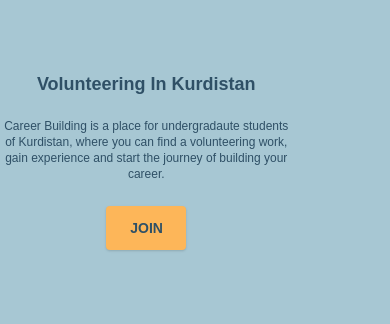
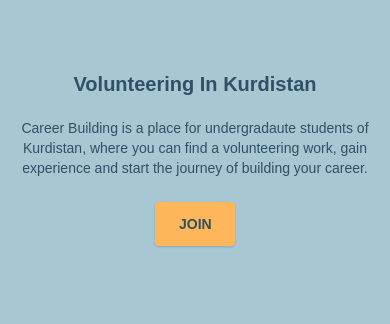
Before and after one commit to yaraalkassar/CareerBuilding, a React (Create React App) app in the folder careerbuilding/: page / in a window 390 px wide. Shown: the part 203-527 px from the top of the page. Built offline with nearby package versions, Linux system fonts and the light colour scheme; no server answers.

Commit message:
made pages responsive

```diff
--- a/careerbuilding/src/Components/Home/Connect.js
+++ b/careerbuilding/src/Components/Home/Connect.js
@@ -5,12 +5,12 @@ import { Link } from "react-router-dom";
 export default function Connect() {
   return (
     <div className="flex justify-around lg:mx-auto items-center lg:pt-12 py-20 bg-paleBlue">
-      <div className="flex xl:flex-row flex-col xl:justify-between justify-between lg:ml-4">
-        <div className="xl:mt-0 leading-relaxed  md:mx-0 w-3/4 flex flex-col items-center">
-          <h1 className="text-darkerBlue font-bold xl:text-4xl text-lg xl:w-2/3">
+      <div className="flex xl:flex-row flex-col xl:justify-between justify-center items-center lg:ml-4">
+        <div className="xl:mt-0 leading-relaxed  md:mx-0 lg:w-3/4 flex flex-col items-center">
+          <h1 className="text-darkerBlue font-bold xl:text-4xl text-xl xl:w-2/3">
             {"Volunteering In Kurdistan"}
           </h1>
-          <h6 className="text-darkerBlue xl:mt-8 mt-5  xl:text-base text-xs xl:w-1/2">
+          <h6 className="text-darkerBlue xl:mt-8 mt-5 xl:text-base text-sm xl:w-1/2">
             {
               "Career Building is a place for undergradaute students of Kurdistan, where you can find a volunteering work, gain experience and start the journey of building your career."
             }
@@ -26,9 +26,6 @@ export default function Connect() {
               </button>
             </Link>
           </div>
-
-
-
         </div>
       </div>
       <img
--- a/careerbuilding/src/Components/Home/Quotes.js
+++ b/careerbuilding/src/Components/Home/Quotes.js
@@ -51,7 +51,7 @@ const Quotes = () => {
                 {"Today's Quotes"}
               </h1>
             </div>
-            <div className="flex justify-center items-strech mx-auto">
+            <div className="flex flex-col lg:flex-row justify-center items-strech mx-auto">
               {quotes.slice(num, num + 3).map((quote, index) => {
                 return (
                   <div className="p-4 md:w-1/4" key={index}>
@@ -61,7 +61,7 @@ const Quotes = () => {
                           {quote.author === null ? "Unknown" : quote.author}
                         </h2>
                       </div>
-                      <div className="flex-grow">
+                      <div className="">
                         <p className="leading-relaxed text-base">
                           {quote.text === null ? "Unknown" : quote.text}
                         </p>
--- a/careerbuilding/src/Components/Home/WhyUs.js
+++ b/careerbuilding/src/Components/Home/WhyUs.js
@@ -2,7 +2,7 @@ const WhyUs = () => {
   return (
     <div className="bg-darkBlue font-bold text-2xl text-white pt-8">
       <h1> WHY CAREER BUILDING?</h1>
-      <div className="w-full flex flex-col flex-wrap md:flex-row md:justify-around mx-auto h-full py-12 items-stretch">
+      <div className="w-full flex flex-col md:flex-row md:justify-around mx-auto h-full py-12 items-center lg:items-stretch justify-between space-y-4 lg:space-y-0">
         <div className="w-2/3 lg:1/3 xl:w-1/5 rounded-lg bg-paleYellow shadow-xl">
           <div className="px-4 py-16 rounded ">
             <p className="text-darkerBlue text-3xl mb-8">Easy Apply</p>
--- a/careerbuilding/src/Components/Navbar/Navbar.js
+++ b/careerbuilding/src/Components/Navbar/Navbar.js
@@ -7,7 +7,7 @@ export default function Navbar() {
 
   return (
     <>
-      <nav className="relative flex flex-wrap items-center justify-between px-4 lg:py-6 py-4 navbar-expand-lg">
+      <nav className="relative flex flex-wrap items-center justify-between px-4 lg:py-6 py-4 navbar-expand-lg  overflow-hidden">
         <div className="w-1/5 flex justify-center items-end font-bold text-darkerBlue xl:text-xl">
           <Link to="./">
             <img src={logo} className="w-16 h-16" alt="logo" />
```
